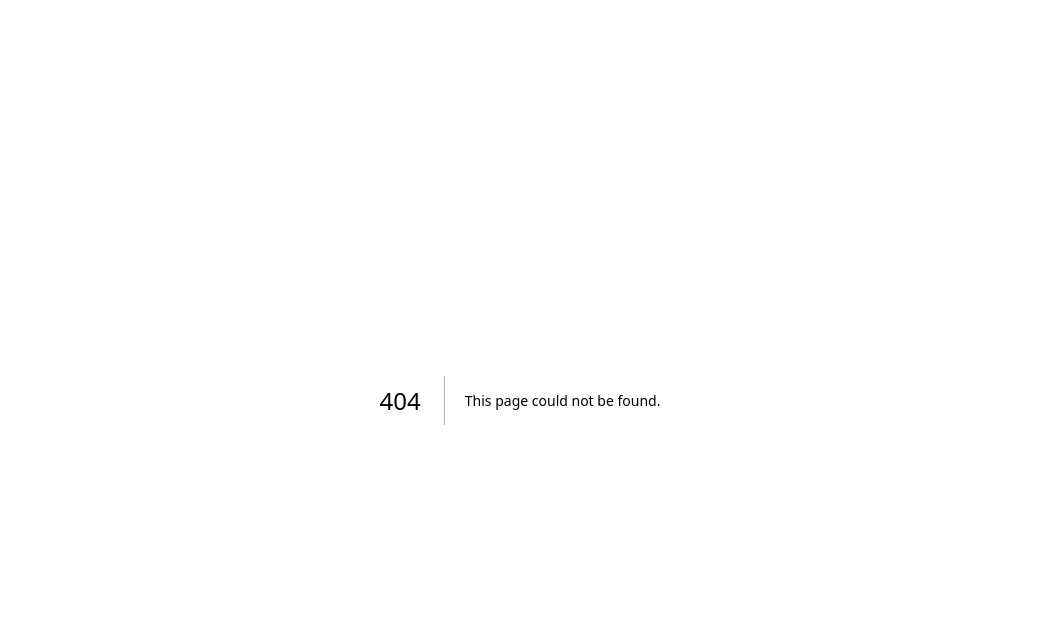
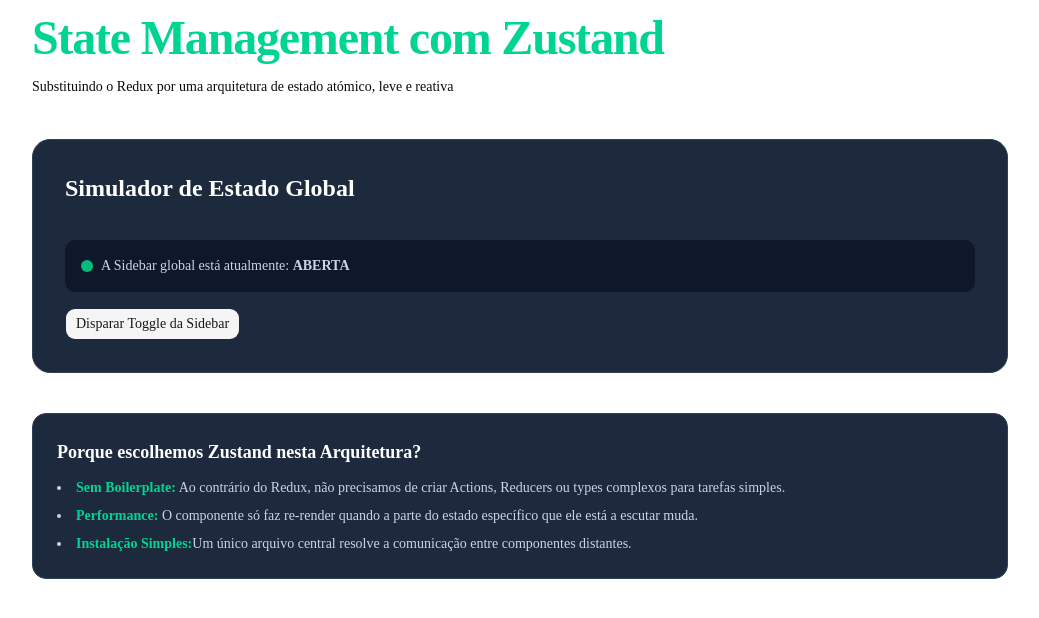
Before and after one commit to theemployee6-dev/devjunior-journey, a Next.js app: page /zustand in a window 1280 px wide. Before the commit this address had no page. Shown: the top 618 px of the page, without its empty margins (120-1159 px from the left). Built offline with nearby package versions, Linux system fonts and the light colour scheme.

Commit message:
feat: adiciona store Zustand para gerenciamento de estado global

```diff
--- /dev/null
+++ b/src/app/zustand/page.tsx
@@ -0,0 +1,78 @@
+//como vamos usar cliques e estados interativos na página, precisamos avisar o Next.js:
+"use client";
+
+import { useSidebarStore } from "@/store/useSidebarStore";
+import { Button } from "@/components/ui/button";
+
+export default function ZustandPage() {
+  //puxamos as variáveis e funções da nossa store Global
+  const { isOpen, toggleSidebar } = useSidebarStore();
+
+  return (
+    <div className="max-w-5xl mx-auto w-full flex flex-col gap-6 sm:gap-8 lg:gap-10 px-4 py-2 sm:px-6">
+      <div className="space-y-1 sm:space-y-2">
+        <h1 className="text-2xl sm:text-3xl md:text-4xl lg:text-5xl font-extrabold text-emerald-400 leading-tight tracking-tight">
+          State Management com Zustand
+        </h1>
+        <p className="text-xs sm:text-sm md:text-basetext-slate-400 max-w-2xl leading-relaxed">
+          Substituindo o Redux por uma arquitetura de estado atómico, leve e
+          reativa
+        </p>
+      </div>
+
+      {/* Caixa de Controle Iterativa */}
+      <div className="bg-slate-800 p-4 sm:p-6 md:p-8 rounded-2xl border border-slate-700 flex flex-col gap-4">
+        <h2 className="text-base sm:text-lg md:text-2xl font-bold mb-3 sm:mb-5 text-white flex items-center gap-2">
+          Simulador de Estado Global
+        </h2>
+
+        <div className="flex items-center gap-4 bg-slate-900 p-4 rounded-lg">
+          <div className="flex items-center gap-2">
+            <span
+              className={`w-3 h-3 rounded-full ${isOpen ? "bg-emerald-500" : "bg-red-500"}`}
+            ></span>
+            <span className="text-sm font-medium text-slate-300">
+              A Sidebar global está atualmente:{" "}
+              <strong className="uppercase">
+                {isOpen ? "aberta" : "fechada"}
+              </strong>
+            </span>
+          </div>
+        </div>
+
+        <div>
+          {/* Clicar aqui altera o estado no projeto inteiro instantaneamente */}
+          <Button variant="secondary" onClick={toggleSidebar}>
+            Disparar Toggle da Sidebar
+          </Button>
+        </div>
+      </div>
+
+      {/* Explicação Teórica Mentorada */}
+      <div className="bg-slate-800 p-6 rounded-xl border border-slate-700">
+        <h3 className="text-lg font-bold text-white mb-3">
+          Porque escolhemos Zustand nesta Arquitetura?
+        </h3>
+        <ul className="list-disc list-inside space-y-2 text-sm text-slate-300">
+          <li>
+            <strong className="text-emerald-400">Sem Boilerplate:</strong> Ao
+            contrário do Redux, não precisamos de criar Actions, Reducers ou
+            types complexos para tarefas simples.
+          </li>
+
+          <li>
+            <strong className="text-emerald-400">Performance:</strong> O
+            componente só faz re-render quando a parte do estado específico que
+            ele está a escutar muda.
+          </li>
+
+          <li>
+            <strong className="text-emerald-400">Instalação Simples:</strong>
+            Um único arquivo central resolve a comunicação entre componentes
+            distantes.
+          </li>
+        </ul>
+      </div>
+    </div>
+  );
+}
--- /dev/null
+++ b/src/components/ui/button.tsx
@@ -0,0 +1,67 @@
+import * as React from "react"
+import { cva, type VariantProps } from "class-variance-authority"
+import { Slot } from "radix-ui"
+
+import { cn } from "@/lib/utils"
+
+const buttonVariants = cva(
+  "group/button inline-flex shrink-0 items-center justify-center rounded-lg border border-transparent bg-clip-padding text-sm font-medium whitespace-nowrap transition-all outline-none select-none focus-visible:border-ring focus-visible:ring-3 focus-visible:ring-ring/50 active:not-aria-[haspopup]:translate-y-px disabled:pointer-events-none disabled:opacity-50 aria-invalid:border-destructive aria-invalid:ring-3 aria-invalid:ring-destructive/20 dark:aria-invalid:border-destructive/50 dark:aria-invalid:ring-destructive/40 [&_svg]:pointer-events-none [&_svg]:shrink-0 [&_svg:not([class*='size-'])]:size-4",
+  {
+    variants: {
+      variant: {
+        default: "bg-primary text-primary-foreground hover:bg-primary/80",
+        outline:
+          "border-border bg-background hover:bg-muted hover:text-foreground aria-expanded:bg-muted aria-expanded:text-foreground dark:border-input dark:bg-input/30 dark:hover:bg-input/50",
+        secondary:
+          "bg-secondary text-secondary-foreground hover:bg-[color-mix(in_oklch,var(--secondary),var(--foreground)_5%)] aria-expanded:bg-secondary aria-expanded:text-secondary-foreground",
+        ghost:
+          "hover:bg-muted hover:text-foreground aria-expanded:bg-muted aria-expanded:text-foreground dark:hover:bg-muted/50",
+        destructive:
+          "bg-destructive/10 text-destructive hover:bg-destructive/20 focus-visible:border-destructive/40 focus-visible:ring-destructive/20 dark:bg-destructive/20 dark:hover:bg-destructive/30 dark:focus-visible:ring-destructive/40",
+        link: "text-primary underline-offset-4 hover:underline",
+      },
+      size: {
+        default:
+          "h-8 gap-1.5 px-2.5 has-data-[icon=inline-end]:pr-2 has-data-[icon=inline-start]:pl-2",
+        xs: "h-6 gap-1 rounded-[min(var(--radius-md),10px)] px-2 text-xs in-data-[slot=button-group]:rounded-lg has-data-[icon=inline-end]:pr-1.5 has-data-[icon=inline-start]:pl-1.5 [&_svg:not([class*='size-'])]:size-3",
+        sm: "h-7 gap-1 rounded-[min(var(--radius-md),12px)] px-2.5 text-[0.8rem] in-data-[slot=button-group]:rounded-lg has-data-[icon=inline-end]:pr-1.5 has-data-[icon=inline-start]:pl-1.5 [&_svg:not([class*='size-'])]:size-3.5",
+        lg: "h-9 gap-1.5 px-2.5 has-data-[icon=inline-end]:pr-2 has-data-[icon=inline-start]:pl-2",
+        icon: "size-8",
+        "icon-xs":
+          "size-6 rounded-[min(var(--radius-md),10px)] in-data-[slot=button-group]:rounded-lg [&_svg:not([class*='size-'])]:size-3",
+        "icon-sm":
+          "size-7 rounded-[min(var(--radius-md),12px)] in-data-[slot=button-group]:rounded-lg",
+        "icon-lg": "size-9",
+      },
+    },
+    defaultVariants: {
+      variant: "default",
+      size: "default",
+    },
+  }
+)
+
+function Button({
+  className,
+  variant = "default",
+  size = "default",
+  asChild = false,
+  ...props
+}: React.ComponentProps<"button"> &
+  VariantProps<typeof buttonVariants> & {
+    asChild?: boolean
+  }) {
+  const Comp = asChild ? Slot.Root : "button"
+
+  return (
+    <Comp
+      data-slot="button"
+      data-variant={variant}
+      data-size={size}
+      className={cn(buttonVariants({ variant, size, className }))}
+      {...props}
+    />
+  )
+}
+
+export { Button, buttonVariants }
--- /dev/null
+++ b/src/store/useSidebarStore.ts
@@ -0,0 +1,15 @@
+import { create } from "zustand";
+
+//definimos o contrato (Type) do noss estado global do sidebar
+interface SidebarState {
+  isOpen: boolean;
+  toggleSidebar: () => void;
+  closeSidebar: () => void;
+}
+
+//criamos a store de forma últra simples, sem a complexidade do redux
+export const useSidebarStore = create<SidebarState>((set) => ({
+  isOpen: true, //estado inicial
+  toggleSidebar: () => set((state) => ({ isOpen: !state.isOpen })),
+  closeSidebar: () => set({ isOpen: false }),
+}));
```
